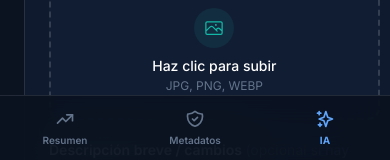
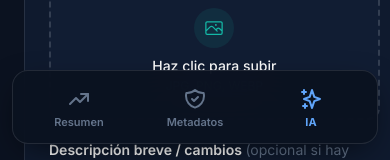
Before and after one commit to sergimipo/Flipscale, a Next.js app: page /tools/description in a window 390 px wide. Shown: the part 684-844 px from the top of the page. Built offline with nearby package versions, Linux system fonts and the light colour scheme; no server answers.

Commit message:
Bottom nav flotante mas grande y despejada

```diff
--- a/app/components/BottomNav.js
+++ b/app/components/BottomNav.js
@@ -21,48 +21,65 @@ export default function BottomNav() {
   const activeKey =
     pathname === '/tools/description' ? 'ia' : pathname === '/tools' ? 'tools' : 'dashboard';
 
-  const bar = dark ? 'border-white/10 bg-ink-950/90' : 'border-slate-200 bg-white/90';
+  const bar = dark
+    ? 'border-white/10 bg-ink-950/95 shadow-[0_10px_35px_-12px_rgba(0,0,0,0.8)]'
+    : 'border-slate-200 bg-white/95 shadow-[0_10px_35px_-12px_rgba(15,23,42,0.3)]';
   const idle = dark ? 'text-slate-500' : 'text-slate-400';
   const active = dark ? 'text-blue-400' : 'text-blue-600';
   const cls = (key) => (activeKey === key ? active : idle);
 
   return (
     <nav
-      className={`fixed inset-x-0 bottom-0 z-40 border-t backdrop-blur-xl lg:hidden ${bar}`}
-      style={{ paddingBottom: 'env(safe-area-inset-bottom)' }}
+      className={`fixed inset-x-3 bottom-4 z-40 rounded-2xl border backdrop-blur-xl lg:hidden ${bar}`}
+      style={{ marginBottom: 'env(safe-area-inset-bottom)' }}
     >
-      <div className="mx-auto grid h-16 w-full max-w-md grid-cols-3 items-stretch">
+      <div className="mx-auto grid h-[72px] w-full grid-cols-3 items-stretch px-2">
         {/* RESUMEN */}
-        <Link href="/dashboard" className={`flex flex-col items-center justify-center gap-1 py-2 transition ${cls('dashboard')}`}>
-          <svg className="h-5 w-5" fill="none" viewBox="0 0 24 24" stroke="currentColor" strokeWidth={2}>
+        <Link
+          href="/dashboard"
+          className={`flex flex-col items-center justify-center gap-1.5 py-2 transition ${cls('dashboard')}`}
+        >
+          <svg className="h-6 w-6" fill="none" viewBox="0 0 24 24" stroke="currentColor" strokeWidth={2}>
             <path strokeLinecap="round" strokeLinejoin="round" d="M3 17l6-6 4 4 8-8" />
             <path strokeLinecap="round" strokeLinejoin="round" d="M14 7h7v7" />
           </svg>
-          <span className={`text-[10px] ${activeKey === 'dashboard' ? 'font-bold' : 'font-semibold'}`}>Resumen</span>
+          <span className={`text-[11px] leading-none ${activeKey === 'dashboard' ? 'font-bold' : 'font-semibold'}`}>
+            Resumen
+          </span>
         </Link>
 
         {/* METADATOS */}
-        <Link href="/tools" className={`flex flex-col items-center justify-center gap-1 py-2 transition ${cls('tools')}`}>
-          <svg className="h-5 w-5" fill="none" viewBox="0 0 24 24" stroke="currentColor" strokeWidth={2}>
+        <Link
+          href="/tools"
+          className={`flex flex-col items-center justify-center gap-1.5 py-2 transition ${cls('tools')}`}
+        >
+          <svg className="h-6 w-6" fill="none" viewBox="0 0 24 24" stroke="currentColor" strokeWidth={2}>
             <path
               strokeLinecap="round"
               strokeLinejoin="round"
               d="M9 12l2 2 4-4m5.618-4.016A11.955 11.955 0 0112 2.944a11.955 11.955 0 01-8.618 3.04A12.02 12.02 0 003 9c0 5.591 3.824 10.29 9 11.622 5.176-1.332 9-6.03 9-11.622 0-1.042-.133-2.052-.382-3.016z"
             />
           </svg>
-          <span className={`text-[10px] ${activeKey === 'tools' ? 'font-bold' : 'font-semibold'}`}>Metadatos</span>
+          <span className={`text-[11px] leading-none ${activeKey === 'tools' ? 'font-bold' : 'font-semibold'}`}>
+            Metadatos
+          </span>
         </Link>
 
         {/* IA */}
-        <Link href="/tools/description" className={`flex flex-col items-center justify-center gap-1 py-2 transition ${cls('ia')}`}>
-          <svg className="h-5 w-5" fill="none" viewBox="0 0 24 24" stroke="currentColor" strokeWidth={2}>
+        <Link
+          href="/tools/description"
+          className={`flex flex-col items-center justify-center gap-1.5 py-2 transition ${cls('ia')}`}
+        >
+          <svg className="h-6 w-6" fill="none" viewBox="0 0 24 24" stroke="currentColor" strokeWidth={2}>
             <path
               strokeLinecap="round"
               strokeLinejoin="round"
               d="M5 3v4M3 5h4M6 17v4m-2-2h4m5-16l2.286 6.857L21 12l-5.714 2.143L13 21l-2.286-6.857L5 12l5.714-2.143L13 3z"
             />
           </svg>
-          <span className={`text-[10px] ${activeKey === 'ia' ? 'font-bold' : 'font-semibold'}`}>IA</span>
+          <span className={`text-[11px] leading-none ${activeKey === 'ia' ? 'font-bold' : 'font-semibold'}`}>
+            IA
+          </span>
         </Link>
       </div>
     </nav>
--- a/app/globals.css
+++ b/app/globals.css
@@ -27,7 +27,7 @@ body {
 /* Espacio para el menú inferior en móvil */
 @media (max-width: 1023px) {
   main {
-    padding-bottom: 6rem !important;
+    padding-bottom: 8rem !important;
   }
 }
 
```
